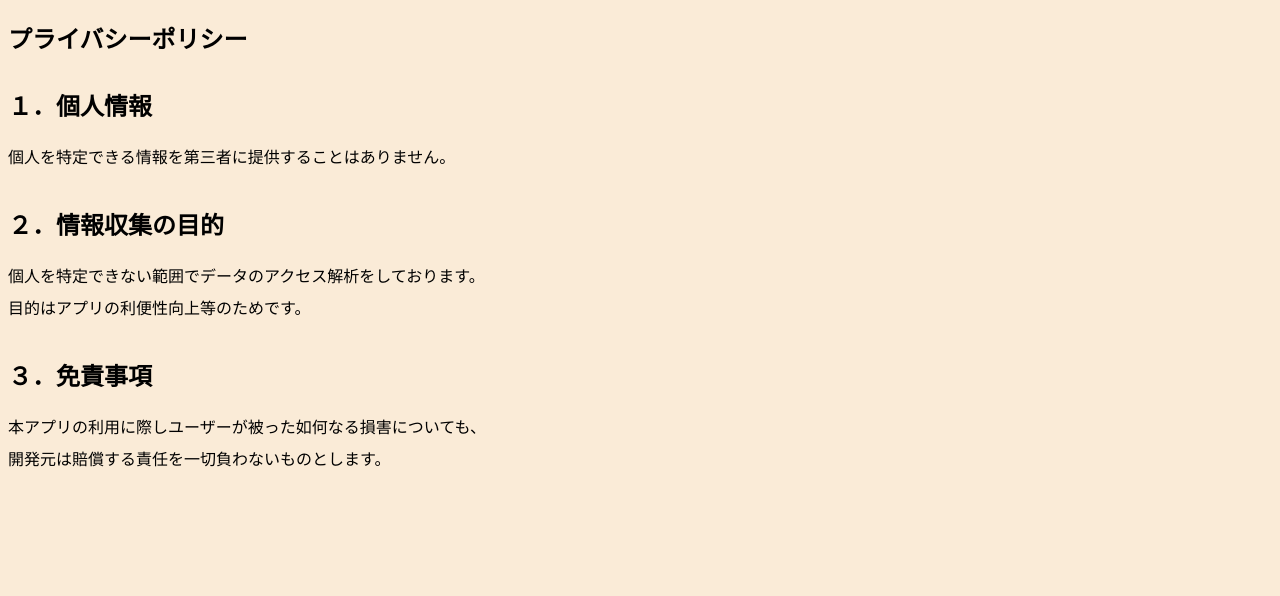
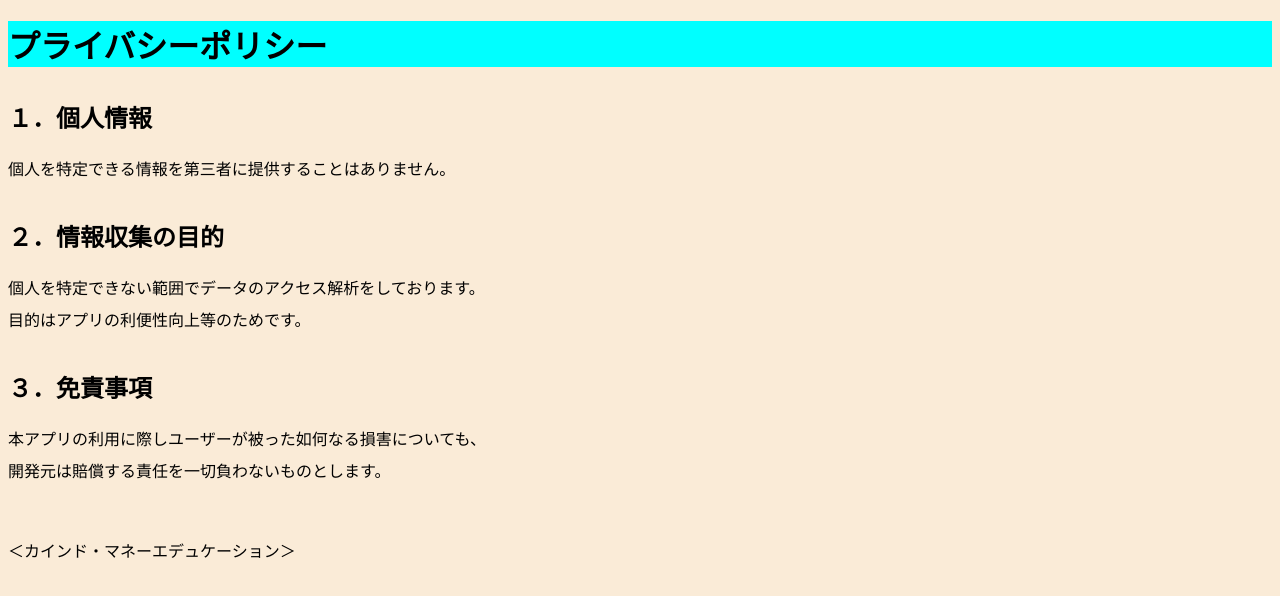
Before and after one commit to muribushi/muribushi.github.io, a plain HTML site: page index.html in a window 1280 px wide. Drawn offline with Linux system fonts and the light colour scheme.

Commit message:
Add files via upload

```diff
--- a/index.html
+++ b/index.html
@@ -10,32 +10,29 @@
 
 </head>
 <body>
-  <section>
-    <div class="container">
+ <header>
   <h1>プライバシーポリシー</h1>
-
-    </div>
-
-
-
+ </header>
 
     <h2>１．個人情報</h2>
+
     <p>個人を特定できる情報を第三者に提供することはありません。</p>
 
 
 
 
+
 <h2>２．情報収集の目的</h2>
+
 <p>個人を特定できない範囲でデータのアクセス解析をしております。<br>目的はアプリの利便性向上等のためです。</p>
-
-
-
 
 <h2>３．免責事項</h2>
 
 <p>本アプリの利用に際しユーザーが被った如何なる損害についても、<br>開発元は賠償する責任を一切負わないものとします。</p>
 
-  </section>
+
+
+<p><br>＜カインド・マネーエデュケーション＞</p>
 
 
 
```
Lines whose indentation alone changed are shown as unchanged.
